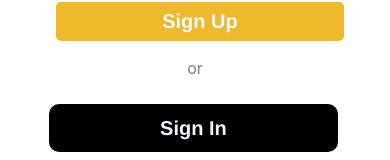
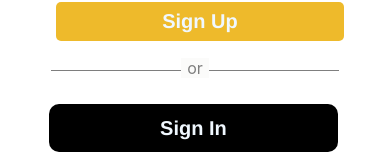
Before and after one commit to HRFocus/HRFocusFE, a React (Create React App) app: page /new in a window 390 px wide. Shown: the part 508-668 px from the top of the page. Built offline with nearby package versions, Linux system fonts and the light colour scheme.

Commit message:
changed application icon

```diff
--- a/public/index.html
+++ b/public/index.html
@@ -2,7 +2,7 @@
 <html lang="en">
   <head>
     <meta charset="utf-8" />
-    <link rel="icon" href="" />
+    <link rel="icon" href="./logo.png" />
     <meta name="viewport" content="width=device-width, initial-scale=1" />
     <meta name="theme-color" content="#000000" />
     <meta
--- a/src/pages/SignUp/SignUp.css
+++ b/src/pages/SignUp/SignUp.css
@@ -90,7 +90,7 @@
 
     .or-signIn hr {
         border: none;
-        border-top: 1px solid #ffffff;
+        border-top: 1px solid black;
         color: white;
         overflow: visible;
         text-align: center;
@@ -98,7 +98,7 @@
     }
 
     .or-signIn hr::after {
-        /* background: #171710; */
+        background: #f8f8f6;
         content: 'or';
         color: black;
         padding: 0 6px;
--- a/src/pages/SignUp/SignUp.js
+++ b/src/pages/SignUp/SignUp.js
@@ -47,7 +47,7 @@ const SignUp = () => {
         </form>
         <div className="or-signIn">
           <hr />
-          <Link to="/new">
+          <Link to="/login">
             <Buttons
               backgroundColor="black"
               width="100%"
```
Also changed, not shown: public/logo.png (added).
